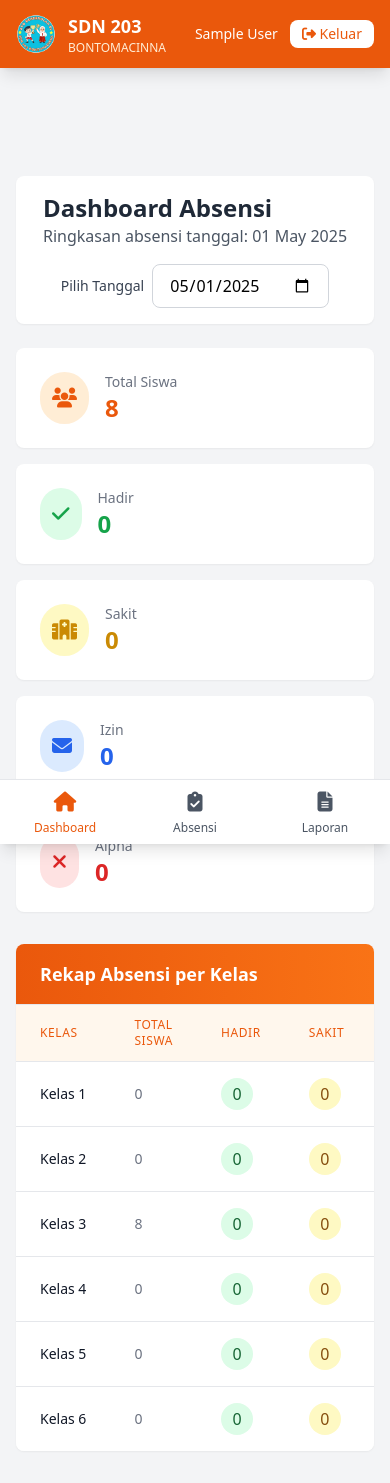
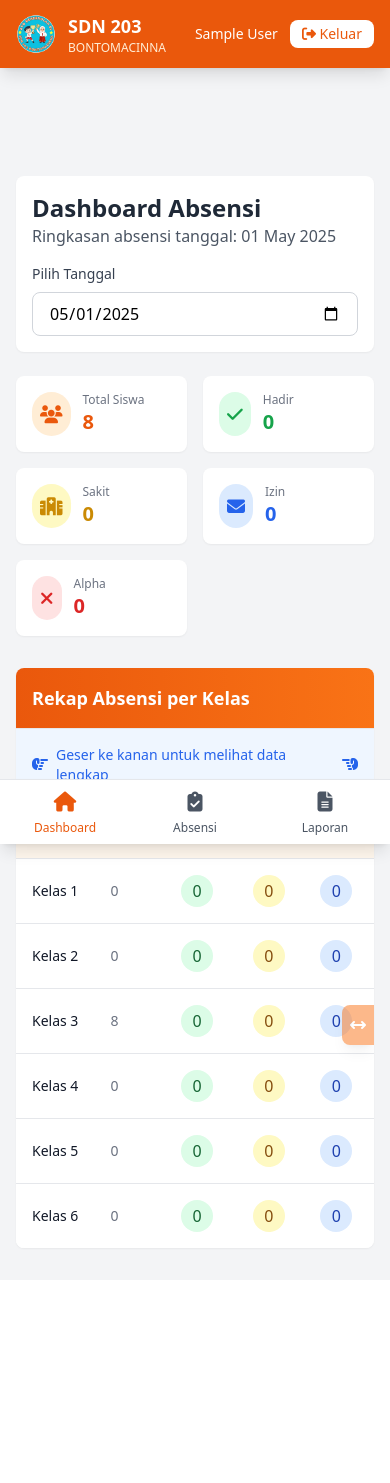
Before and after one commit to Galang0304/absen-siswa-v2, a PHP site: page /dashboard.php in a window 390 px wide. After the commit the page ends 1250 px from the top, so only its background shows below. Run offline with PHP 8.4, Linux system fonts and the light colour scheme; the visitor is signed in with stand-in values (Sample User, id 1); data comes from the database, SQL or seed files in the repository; data that the repository does not hold is empty; some libraries are stand-ins or nearby versions.

Commit message:
feat: Meningkatkan responsivitas dashboard untuk mobile

```diff
--- a/dashboard.php
+++ b/dashboard.php
@@ -66,14 +66,14 @@ $total_summary = $stmt->fetch();
     <div class="container mx-auto px-4 py-8">
         <!-- Header dengan Filter Tanggal -->
         <div class="bg-white rounded-lg shadow-sm mb-6">
-            <div class="flex flex-col md:flex-row justify-between items-center p-4">
-                <div class="mb-4 md:mb-0">
+            <div class="flex flex-col p-4">
+                <div class="mb-4">
                     <h1 class="text-2xl font-bold text-gray-800">Dashboard Absensi</h1>
                     <p class="text-gray-600">Ringkasan absensi tanggal: <?= date('d F Y', strtotime($tanggal)) ?></p>
                 </div>
-                <div class="flex items-center space-x-4">
-                    <div class="flex items-center space-x-2">
-                        <label class="text-sm font-medium text-gray-700">Pilih Tanggal</label>
+                <div class="flex flex-col sm:flex-row items-center gap-4">
+                    <div class="w-full sm:w-auto">
+                        <label class="block text-sm font-medium text-gray-700 mb-2">Pilih Tanggal</label>
                         <div class="relative">
                             <input type="date"
                                    id="tanggal"
@@ -88,68 +88,68 @@ $total_summary = $stmt->fetch();
         </div>
 
         <!-- Statistik Cards -->
-        <div class="grid grid-cols-1 md:grid-cols-5 gap-4 mb-8">
+        <div class="grid grid-cols-2 md:grid-cols-5 gap-4 mb-8">
             <!-- Total Siswa -->
-            <div class="bg-white rounded-lg shadow-sm p-6 transform hover:scale-105 transition-all duration-200">
+            <div class="bg-white rounded-lg shadow-sm p-4 md:p-6 transform hover:scale-105 transition-all duration-200">
                 <div class="flex items-center">
-                    <div class="p-3 rounded-full bg-orange-100">
-                        <i class="fas fa-users text-orange-600 text-xl"></i>
+                    <div class="p-2 md:p-3 rounded-full bg-orange-100">
+                        <i class="fas fa-users text-orange-600 text-lg md:text-xl"></i>
                     </div>
-                    <div class="ml-4">
-                        <h3 class="text-gray-500 text-sm">Total Siswa</h3>
-                        <p class="text-2xl font-semibold text-orange-600"><?= $total_summary['total_siswa'] ?></p>
+                    <div class="ml-3 md:ml-4">
+                        <h3 class="text-gray-500 text-xs md:text-sm">Total Siswa</h3>
+                        <p class="text-xl md:text-2xl font-semibold text-orange-600"><?= $total_summary['total_siswa'] ?></p>
                     </div>
                 </div>
             </div>
 
             <!-- Hadir -->
-            <div class="bg-white rounded-lg shadow-sm p-6 transform hover:scale-105 transition-all duration-200">
+            <div class="bg-white rounded-lg shadow-sm p-4 md:p-6 transform hover:scale-105 transition-all duration-200">
                 <div class="flex items-center">
-                    <div class="p-3 rounded-full bg-green-100">
-                        <i class="fas fa-check text-green-600 text-xl"></i>
+                    <div class="p-2 md:p-3 rounded-full bg-green-100">
+                        <i class="fas fa-check text-green-600 text-lg md:text-xl"></i>
                     </div>
-                    <div class="ml-4">
-                        <h3 class="text-gray-500 text-sm">Hadir</h3>
-                        <p class="text-2xl font-semibold text-green-600"><?= $total_summary['hadir'] ?></p>
+                    <div class="ml-3 md:ml-4">
+                        <h3 class="text-gray-500 text-xs md:text-sm">Hadir</h3>
+                        <p class="text-xl md:text-2xl font-semibold text-green-600"><?= $total_summary['hadir'] ?></p>
                     </div>
                 </div>
             </div>
 
             <!-- Sakit -->
-            <div class="bg-white rounded-lg shadow-sm p-6 transform hover:scale-105 transition-all duration-200">
+            <div class="bg-white rounded-lg shadow-sm p-4 md:p-6 transform hover:scale-105 transition-all duration-200">
                 <div class="flex items-center">
-                    <div class="p-3 rounded-full bg-yellow-100">
-                        <i class="fas fa-hospital text-yellow-600 text-xl"></i>
+                    <div class="p-2 md:p-3 rounded-full bg-yellow-100">
+                        <i class="fas fa-hospital text-yellow-600 text-lg md:text-xl"></i>
                     </div>
-                    <div class="ml-4">
-                        <h3 class="text-gray-500 text-sm">Sakit</h3>
-                        <p class="text-2xl font-semibold text-yellow-600"><?= $total_summary['sakit'] ?></p>
+                    <div class="ml-3 md:ml-4">
+                        <h3 class="text-gray-500 text-xs md:text-sm">Sakit</h3>
+                        <p class="text-xl md:text-2xl font-semibold text-yellow-600"><?= $total_summary['sakit'] ?></p>
                     </div>
                 </div>
             </div>
 
             <!-- Izin -->
-            <div class="bg-white rounded-lg shadow-sm p-6 transform hover:scale-105 transition-all duration-200">
+            <div class="bg-white rounded-lg shadow-sm p-4 md:p-6 transform hover:scale-105 transition-all duration-200">
                 <div class="flex items-center">
-                    <div class="p-3 rounded-full bg-blue-100">
-                        <i class="fas fa-envelope text-blue-600 text-xl"></i>
+                    <div class="p-2 md:p-3 rounded-full bg-blue-100">
+                        <i class="fas fa-envelope text-blue-600 text-lg md:text-xl"></i>
                     </div>
-                    <div class="ml-4">
-                        <h3 class="text-gray-500 text-sm">Izin</h3>
-                        <p class="text-2xl font-semibold text-blue-600"><?= $total_summary['izin'] ?></p>
+                    <div class="ml-3 md:ml-4">
+                        <h3 class="text-gray-500 text-xs md:text-sm">Izin</h3>
+                        <p class="text-xl md:text-2xl font-semibold text-blue-600"><?= $total_summary['izin'] ?></p>
                     </div>
                 </div>
             </div>
 
             <!-- Alpha -->
-            <div class="bg-white rounded-lg shadow-sm p-6 transform hover:scale-105 transition-all duration-200">
+            <div class="bg-white rounded-lg shadow-sm p-4 md:p-6 transform hover:scale-105 transition-all duration-200">
                 <div class="flex items-center">
-                    <div class="p-3 rounded-full bg-red-100">
-                        <i class="fas fa-times text-red-600 text-xl"></i>
+                    <div class="p-2 md:p-3 rounded-full bg-red-100">
+                        <i class="fas fa-times text-red-600 text-lg md:text-xl"></i>
                     </div>
-                    <div class="ml-4">
-                        <h3 class="text-gray-500 text-sm">Alpha</h3>
-                        <p class="text-2xl font-semibold text-red-600"><?= $total_summary['alpha'] ?></p>
+                    <div class="ml-3 md:ml-4">
+                        <h3 class="text-gray-500 text-xs md:text-sm">Alpha</h3>
+                        <p class="text-xl md:text-2xl font-semibold text-red-600"><?= $total_summary['alpha'] ?></p>
                     </div>
                 </div>
             </div>
@@ -157,62 +157,75 @@ $total_summary = $stmt->fetch();
 
         <!-- Tabel Rekap -->
         <div class="bg-white rounded-lg shadow-sm overflow-hidden">
-            <div class="px-6 py-4 border-b border-gray-200 bg-gradient-to-r from-orange-600 to-orange-500">
+            <div class="px-4 md:px-6 py-4 border-b border-gray-200 bg-gradient-to-r from-orange-600 to-orange-500">
                 <h2 class="text-lg font-semibold text-white">Rekap Absensi per Kelas</h2>
             </div>
-            <div class="overflow-x-auto">
+
+            <!-- Panduan Scroll Mobile -->
+            <div class="md:hidden bg-blue-50 p-4 flex items-center justify-center text-blue-600 border-b">
+                <i class="fas fa-hand-point-right animate-bounce mr-2"></i>
+                <span class="text-sm">Geser ke kanan untuk melihat data lengkap</span>
+                <i class="fas fa-hand-point-left animate-bounce ml-2"></i>
+            </div>
+
+            <div class="overflow-x-auto relative">
+                <!-- Indikator Scroll -->
+                <div class="md:hidden absolute right-0 top-1/2 transform -translate-y-1/2 bg-orange-500 text-white p-2 rounded-l-lg shadow-lg opacity-50">
+                    <i class="fas fa-arrows-left-right"></i>
+                </div>
+
                 <table class="min-w-full divide-y divide-gray-200">
                     <thead class="bg-orange-50">
                         <tr>
-                            <th class="px-6 py-3 text-left text-xs font-medium text-orange-600 uppercase tracking-wider">Kelas</th>
-                            <th class="px-6 py-3 text-left text-xs font-medium text-orange-600 uppercase tracking-wider">Total Siswa</th>
-                            <th class="px-6 py-3 text-left text-xs font-medium text-orange-600 uppercase tracking-wider">Hadir</th>
-                            <th class="px-6 py-3 text-left text-xs font-medium text-orange-600 uppercase tracking-wider">Sakit</th>
-                            <th class="px-6 py-3 text-left text-xs font-medium text-orange-600 uppercase tracking-wider">Izin</th>
-                            <th class="px-6 py-3 text-left text-xs font-medium text-orange-600 uppercase tracking-wider">Alpha</th>
-                            <th class="px-6 py-3 text-left text-xs font-medium text-orange-600 uppercase tracking-wider">Persentase Kehadiran</th>
+                            <th class="px-4 md:px-6 py-3 text-left text-xs font-medium text-orange-600 uppercase tracking-wider sticky left-0 bg-orange-50">Kelas</th>
+                            <th class="px-4 md:px-6 py-3 text-left text-xs font-medium text-orange-600 uppercase tracking-wider">Total Siswa</th>
+                            <th class="px-4 md:px-6 py-3 text-left text-xs font-medium text-orange-600 uppercase tracking-wider">Hadir</th>
+                            <th class="px-4 md:px-6 py-3 text-left text-xs font-medium text-orange-600 uppercase tracking-wider">Sakit</th>
+                            <th class="px-4 md:px-6 py-3 text-left text-xs font-medium text-orange-600 uppercase tracking-wider">Izin</th>
+                            <th class="px-4 md:px-6 py-3 text-left text-xs font-medium text-orange-600 uppercase tracking-wider">Alpha</th>
+                            <th class="px-4 md:px-6 py-3 text-left text-xs font-medium text-orange-600 uppercase tracking-wider">Persentase</th>
                         </tr>
                     </thead>
                     <tbody class="bg-white divide-y divide-gray-200">
                         <?php foreach($absensi_summary as $summary): ?>
                             <tr class="hover:bg-orange-50 transition-colors duration-200">
-                                <td class="px-6 py-4 whitespace-nowrap text-sm font-medium text-gray-900">
+                                <td class="px-4 md:px-6 py-4 whitespace-nowrap text-sm font-medium text-gray-900 sticky left-0 bg-white">
                                     <?= htmlspecialchars($summary['nama_kelas']) ?>
                                 </td>
-                                <td class="px-6 py-4 whitespace-nowrap text-sm text-gray-500">
+                                <td class="px-4 md:px-6 py-4 whitespace-nowrap text-sm text-gray-500">
                                     <?= $summary['total_siswa'] ?>
                                 </td>
-                                <td class="px-6 py-4 whitespace-nowrap">
+                                <td class="px-4 md:px-6 py-4 whitespace-nowrap">
                                     <span class="inline-flex items-center justify-center w-8 h-8 rounded-full bg-green-100 text-green-800">
                                         <?= $summary['hadir'] ?>
                                     </span>
                                 </td>
-                                <td class="px-6 py-4 whitespace-nowrap">
+                                <td class="px-4 md:px-6 py-4 whitespace-nowrap">
                                     <span class="inline-flex items-center justify-center w-8 h-8 rounded-full bg-yellow-100 text-yellow-800">
                                         <?= $summary['sakit'] ?>
                                     </span>
                                 </td>
-                                <td class="px-6 py-4 whitespace-nowrap">
+                                <td class="px-4 md:px-6 py-4 whitespace-nowrap">
                                     <span class="inline-flex items-center justify-center w-8 h-8 rounded-full bg-blue-100 text-blue-800">
                                         <?= $summary['izin'] ?>
                                     </span>
                                 </td>
-                                <td class="px-6 py-4 whitespace-nowrap">
+                                <td class="px-4 md:px-6 py-4 whitespace-nowrap">
                                     <span class="inline-flex items-center justify-center w-8 h-8 rounded-full bg-red-100 text-red-800">
                                         <?= $summary['alpha'] ?>
                                     </span>
                                 </td>
-                                <td class="px-6 py-4 whitespace-nowrap text-sm text-gray-500">
+                                <td class="px-4 md:px-6 py-4 whitespace-nowrap text-sm text-gray-500">
                                     <?php
                                     $persentase = $summary['total_siswa'] > 0
                                         ? round(($summary['hadir'] / $summary['total_siswa']) * 100, 1)
                                         : 0;
                                     ?>
                                     <div class="flex items-center">
-                                        <div class="w-full bg-gray-200 rounded-full h-2">
+                                        <div class="w-24 md:w-32 bg-gray-200 rounded-full h-2">
                                             <div class="bg-orange-600 h-2 rounded-full" style="width: <?= $persentase ?>%"></div>
                                         </div>
-                                        <span class="ml-2"><?= $persentase ?>%</span>
+                                        <span class="ml-2 min-w-[40px]"><?= $persentase ?>%</span>
                                     </div>
                                 </td>
                             </tr>
@@ -248,6 +261,7 @@ $total_summary = $stmt->fetch();
 @media (max-width: 768px) {
     .overflow-x-auto {
         -webkit-overflow-scrolling: touch;
+        position: relative;
     }
 
     table {
@@ -255,6 +269,22 @@ $total_summary = $stmt->fetch();
         width: 100%;
         overflow-x: auto;
     }
+
+    /* Animasi untuk panduan scroll */
+    @keyframes slideRight {
+        0% { transform: translateX(0); }
+        50% { transform: translateX(10px); }
+        100% { transform: translateX(0); }
+    }
+
+    .animate-bounce {
+        animation: bounce 1s infinite;
+    }
+
+    @keyframes bounce {
+        0%, 100% { transform: translateY(-25%); }
+        50% { transform: translateY(0); }
+    }
 }
 </style>
 
```
